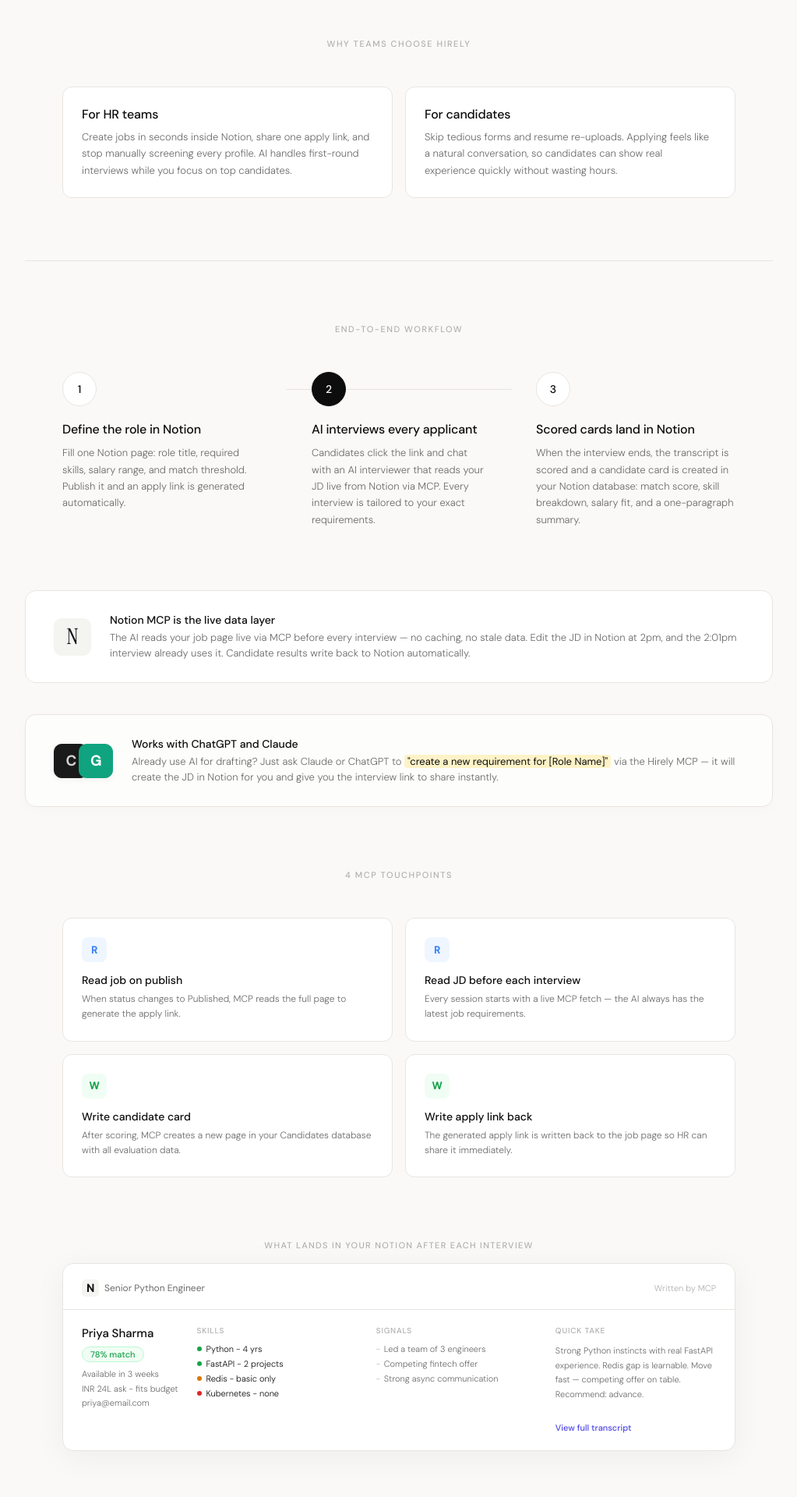
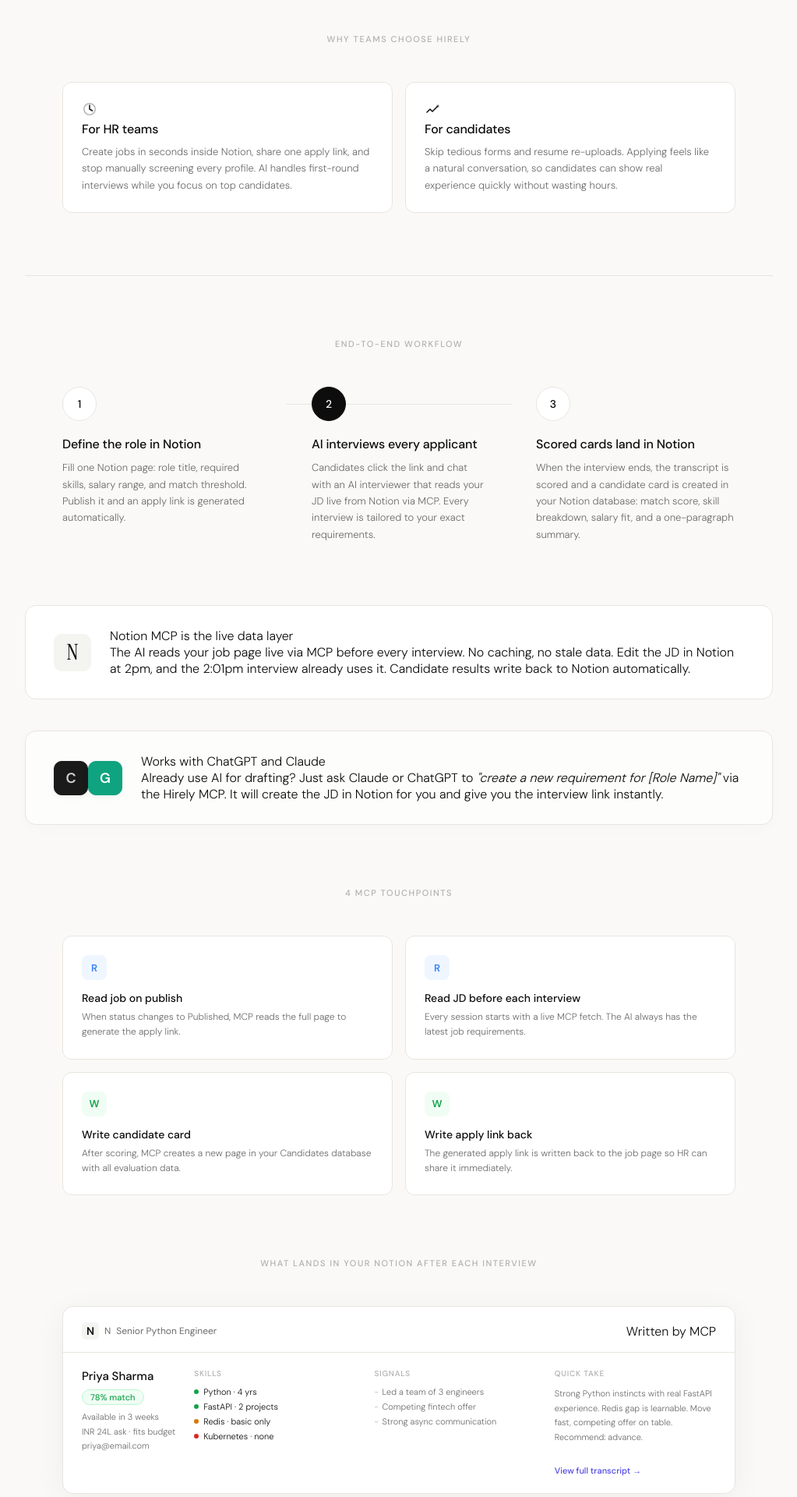
Before and after one commit to vndpal/hirely, a Next.js app: page / in a window 1280 px wide. Shown: the part 640-2560 px from the top of the page at 78% size, without its empty margins (128-1151 px from the left). Built offline with nearby package versions, Linux system fonts and the light colour scheme.

Commit message:
landing page chagnes

```diff
--- a/app/page.tsx
+++ b/app/page.tsx
@@ -5,7 +5,7 @@
 
 const dmSans = DM_Sans({
   subsets: ['latin'],
-  weight: ['300', '400', '500'],
+  weight: ['300', '400', '500', '600'],
 })
 
 const instrumentSerif = Instrument_Serif({
@@ -17,16 +17,25 @@
 export default function HomePage() {
   return (
     <main className={`${styles.page} ${dmSans.className}`}>
+      {/* ---- NAV ---- */}
       <nav className={styles.nav}>
         <div className={`${styles.logo} ${instrumentSerif.className}`}>
           Hire<em>ly</em>
         </div>
+        <div className={styles.navRight}>
+          <a href="#how" className={styles.navLink}>How it works</a>
           <a href="#quick-start" className={styles.navCta}>
             Get started
+            <span className={styles.navCtaArrow}>→</span>
           </a>
+        </div>
       </nav>
 
+      {/* ---- HERO (dark) ---- */}
       <section className={styles.hero}>
+        <div className={styles.heroGrid} />
+        <div className={styles.heroGlow} />
+        <div className={styles.heroContent}>
           <div className={styles.heroBadge}>
             <div className={styles.badgeDot} />
             Powered by Notion MCP
@@ -47,21 +56,30 @@
               Quick start in 2 minutes
             </a>
             <a href="#how" className={styles.btnGhost}>
-            See the full workflow →
+              See the full workflow
+              <span className={styles.btnArrow}>→</span>
             </a>
+          </div>
         </div>
       </section>
 
+      {/* ---- VALUE PROPS ---- */}
       <section className={styles.valueSection}>
         <div className={styles.sectionLabel}>Why teams choose Hirely</div>
         <div className={styles.valueGrid}>
           <div className={styles.valueCard}>
+            <div className={styles.valueIcon}>
+              <svg width="20" height="20" viewBox="0 0 20 20" fill="none"><path d="M10 2a8 8 0 100 16 8 8 0 000-16zm0 14.5a6.5 6.5 0 110-13 6.5 6.5 0 010 13z" fill="currentColor" opacity=".3"/><path d="M10 5v5l3.5 2" stroke="currentColor" strokeWidth="1.5" strokeLinecap="round"/></svg>
+            </div>
             <div className={styles.valueTitle}>For HR teams</div>
             <p className={styles.valueDesc}>
               Create jobs in seconds inside Notion, share one apply link, and stop manually screening every profile. AI handles first-round interviews while you focus on top candidates.
             </p>
           </div>
           <div className={styles.valueCard}>
+            <div className={styles.valueIcon}>
+              <svg width="20" height="20" viewBox="0 0 20 20" fill="none"><path d="M3 14l4-4 3 3 7-7" stroke="currentColor" strokeWidth="1.5" strokeLinecap="round" strokeLinejoin="round"/><circle cx="17" cy="6" r="2" fill="currentColor" opacity=".3"/></svg>
+            </div>
             <div className={styles.valueTitle}>For candidates</div>
             <p className={styles.valueDesc}>
               Skip tedious forms and resume re-uploads. Applying feels like a natural conversation, so candidates can show real experience quickly without wasting hours.
@@ -70,6 +88,7 @@
         </div>
       </section>
 
+      {/* ---- WORKFLOW STEPS ---- */}
       <section className={styles.stepsSection} id="how">
         <div className={styles.sectionLabel}>End-to-end workflow</div>
         <div className={styles.steps}>
@@ -95,12 +114,14 @@
         </div>
       </section>
 
+      {/* ---- NOTION + AI STRIPS ---- */}
+      <div className={styles.stripContainer}>
         <div className={styles.notionStrip}>
           <div className={`${styles.notionN} ${instrumentSerif.className}`}>N</div>
           <div>
-          <div className={styles.notionTitle}>Notion MCP is the live data layer</div>
-          <div className={styles.notionSub}>
-            The AI reads your job page live via MCP before every interview — no caching, no stale data. Edit the JD in Notion at 2pm, and the 2:01pm interview already uses it. Candidate results write back to Notion automatically.
+            <div className={styles.stripTitle}>Notion MCP is the live data layer</div>
+            <div className={styles.stripSub}>
+              The AI reads your job page live via MCP before every interview. No caching, no stale data. Edit the JD in Notion at 2pm, and the 2:01pm interview already uses it. Candidate results write back to Notion automatically.
             </div>
           </div>
         </div>
@@ -108,16 +129,18 @@
         <div className={styles.aiStrip}>
           <div className={styles.aiIconWrap}>
             <div className={`${styles.aiIcon} ${styles.aiIconClaude}`}>C</div>
-          <div className={`${styles.aiIcon} ${styles.aiIconGPT}`} style={{ marginLeft: '-12px' }}>G</div>
+            <div className={`${styles.aiIcon} ${styles.aiIconGPT}`}>G</div>
           </div>
           <div>
-          <div className={styles.aiTitle}>Works with ChatGPT and Claude</div>
-          <div className={styles.aiSub}>
-            Already use AI for drafting? Just ask Claude or ChatGPT to <em>"create a new requirement for [Role Name]"</em> via the Hirely MCP — it will create the JD in Notion for you and give you the interview link to share instantly.
+            <div className={styles.stripTitle}>Works with ChatGPT and Claude</div>
+            <div className={styles.stripSub}>
+              Already use AI for drafting? Just ask Claude or ChatGPT to <em>"create a new requirement for [Role Name]"</em> via the Hirely MCP. It will create the JD in Notion for you and give you the interview link instantly.
+            </div>
           </div>
         </div>
       </div>
 
+      {/* ---- MCP TOUCHPOINTS ---- */}
       <section className={styles.mcpSection}>
         <div className={styles.sectionLabel}>4 MCP touchpoints</div>
         <div className={styles.mcpGrid}>
@@ -129,7 +152,7 @@
           <div className={styles.mcpCard}>
             <div className={styles.mcpIcon}>R</div>
             <div className={styles.mcpCardTitle}>Read JD before each interview</div>
-            <div className={styles.mcpCardDesc}>Every session starts with a live MCP fetch — the AI always has the latest job requirements.</div>
+            <div className={styles.mcpCardDesc}>Every session starts with a live MCP fetch. The AI always has the latest job requirements.</div>
           </div>
           <div className={styles.mcpCard}>
             <div className={`${styles.mcpIcon} ${styles.mcpIconWrite}`}>W</div>
@@ -144,36 +167,40 @@
         </div>
       </section>
 
+      {/* ---- CANDIDATE PREVIEW ---- */}
       <div className={styles.previewWrap}>
-        <div className={styles.previewLabel}>What lands in your Notion after each interview</div>
+        <div className={styles.sectionLabel}>What lands in your Notion after each interview</div>
         <div className={styles.previewCard}>
           <div className={styles.previewCardTop}>
-            <div className={styles.previewNotionDot}>Senior Python Engineer</div>
-            <div className={styles.updatedText}>Written by MCP</div>
+            <div className={styles.previewNotionDot}>
+              <span className={styles.previewNotionIcon}>N</span>
+              Senior Python Engineer
+            </div>
+            <div className={styles.previewBadge}>Written by MCP</div>
           </div>
           <div className={styles.previewCardBody}>
             <div>
               <div className={styles.cname}>Priya Sharma</div>
               <div className={styles.cscore}>78% match</div>
-              <div className={styles.cmeta}>Available in 3 weeks<br />INR 24L ask - fits budget<br />priya@email.com</div>
+              <div className={styles.cmeta}>Available in 3 weeks<br />INR 24L ask · fits budget<br />priya@email.com</div>
             </div>
             <div>
               <div className={styles.colhead}>Skills</div>
               <div className={styles.skillRow}>
                 <div className={`${styles.sdot} ${styles.sg}`} />
-                Python - 4 yrs
+                Python · 4 yrs
               </div>
               <div className={styles.skillRow}>
                 <div className={`${styles.sdot} ${styles.sg}`} />
-                FastAPI - 2 projects
+                FastAPI · 2 projects
               </div>
               <div className={styles.skillRow}>
                 <div className={`${styles.sdot} ${styles.sa}`} />
-                Redis - basic only
+                Redis · basic only
               </div>
               <div className={styles.skillRow}>
                 <div className={`${styles.sdot} ${styles.sr}`} />
-                Kubernetes - none
+                Kubernetes · none
               </div>
             </div>
             <div>
@@ -184,16 +211,17 @@
             </div>
             <div>
               <div className={styles.colhead}>Quick take</div>
-              <div className={styles.quicktakeText}>Strong Python instincts with real FastAPI experience. Redis gap is learnable. Move fast — competing offer on table. Recommend: advance.</div>
+              <div className={styles.quicktakeText}>Strong Python instincts with real FastAPI experience. Redis gap is learnable. Move fast, competing offer on table. Recommend: advance.</div>
               <br />
               <a href="#" className={styles.quicktakeLink}>
-                View full transcript
+                View full transcript →
               </a>
             </div>
           </div>
         </div>
       </div>
 
+      {/* ---- STATS ---- */}
       <div className={styles.stats}>
         <div className={styles.stat}>
           <div className={`${styles.statNum} ${instrumentSerif.className}`}>~4 min</div>
@@ -209,6 +237,7 @@
         </div>
       </div>
 
+      {/* ---- ARCHITECTURE ---- */}
       <section className={styles.archSection}>
         <div className={styles.sectionLabel}>Architecture</div>
         <div className={styles.archDiagram}>
@@ -218,7 +247,8 @@
             <div className={styles.archNodeSub}>Jobs + Candidates DBs</div>
           </div>
           <div className={styles.archArrow}>
-            <span>MCP read</span>
+            <div className={styles.archArrowLine} />
+            <span>MCP read/write</span>
           </div>
           <div className={styles.archNode}>
             <div className={`${styles.archNodeIcon} ${styles.archNodeIconApp}`}>H</div>
@@ -226,6 +256,7 @@
             <div className={styles.archNodeSub}>Next.js on Vercel</div>
           </div>
           <div className={styles.archArrow}>
+            <div className={styles.archArrowLine} />
             <span>webhook</span>
           </div>
           <div className={styles.archNode}>
@@ -236,32 +267,61 @@
         </div>
       </section>
 
+      {/* ---- QUICK START ---- */}
       <section className={styles.quickStartSection} id="quick-start">
+        <div className={styles.quickStartInner}>
           <div className={`${styles.ctaTitle} ${instrumentSerif.className}`}>
             Quick start:
             <br />
             <em>see Hirely live now.</em>
           </div>
-        <div className={styles.ctaSub}>Pick your path and go from zero to interview results in minutes.</div>
-        <div className={styles.quickStartGrid}>
-          <a className={styles.quickStartCard} href="https://hirely-tan.vercel.app/apply/32fa3459-b0f2-8016-9a69-c701590a6033" target="_blank" rel="noreferrer">
-            <div className={styles.quickStartTitle}>Take an interview now</div>
-            <div className={styles.quickStartDesc}>Open a live role and complete a 2-minute AI interview. Your scored card appears in Notion automatically.</div>
-          </a>
+          <div className={styles.ctaSub}>Follow these three steps to go from zero to interview results in minutes.</div>
+          <div className={styles.quickStartSteps}>
             <a className={styles.quickStartCard} href="https://www.notion.so/32ea3459b0f2800ab6feed22dbf373b5?pvs=21" target="_blank" rel="noreferrer">
+              <div className={styles.quickStartStepRow}>
+                <div className={styles.quickStartStepNum}>1</div>
+                <div>
                   <div className={styles.quickStartTitle}>Post a job in Notion</div>
                   <div className={styles.quickStartDesc}>Create a role, set status to Published, and get an apply link generated for sharing in 20-30 seconds.</div>
+                </div>
+              </div>
             </a>
+            <div className={styles.quickStartConnector}>
+              <div className={styles.quickStartConnectorLine} />
+              <div className={styles.quickStartConnectorLabel}>link generated</div>
+            </div>
+            <a className={styles.quickStartCard} href="https://hirely-tan.vercel.app/apply/32fa3459-b0f2-8016-9a69-c701590a6033" target="_blank" rel="noreferrer">
+              <div className={styles.quickStartStepRow}>
+                <div className={`${styles.quickStartStepNum} ${styles.quickStartStepNumActive}`}>2</div>
+                <div>
+                  <div className={styles.quickStartTitle}>Candidate takes the AI interview</div>
+                  <div className={styles.quickStartDesc}>Share the apply link. Candidates click it and complete a 2-minute AI interview tailored to your JD.</div>
+                </div>
+              </div>
+            </a>
+            <div className={styles.quickStartConnector}>
+              <div className={styles.quickStartConnectorLine} />
+              <div className={styles.quickStartConnectorLabel}>results scored</div>
+            </div>
             <a className={styles.quickStartCard} href="https://www.notion.so/32ea3459b0f2803f884ce1ecddc70d95?pvs=21" target="_blank" rel="noreferrer">
-            <div className={styles.quickStartTitle}>Watch scored candidates land</div>
-            <div className={styles.quickStartDesc}>Review match score, skill signals, salary fit, and summary cards directly in your Candidates database.</div>
+              <div className={styles.quickStartStepRow}>
+                <div className={styles.quickStartStepNum}>3</div>
+                <div>
+                  <div className={styles.quickStartTitle}>Review scored candidates</div>
+                  <div className={styles.quickStartDesc}>Match score, skill signals, salary fit, and summary cards land directly in your Candidates database.</div>
+                </div>
+              </div>
             </a>
+          </div>
         </div>
       </section>
 
+      {/* ---- FOOTER ---- */}
       <footer className={styles.footer}>
-        <div className={`${styles.footerLogo} ${instrumentSerif.className}`}>Hirely</div>
-        <div className={styles.footerNote}>Built with Notion MCP</div>
+        <div className={`${styles.footerLogo} ${instrumentSerif.className}`}>
+          Hire<em>ly</em>
+        </div>
+        <div className={styles.footerNote}>Built with Notion MCP · Submitted to Notion MCP Challenge 2025</div>
       </footer>
     </main>
   )
```
Lines whose indentation alone changed are shown as unchanged.
